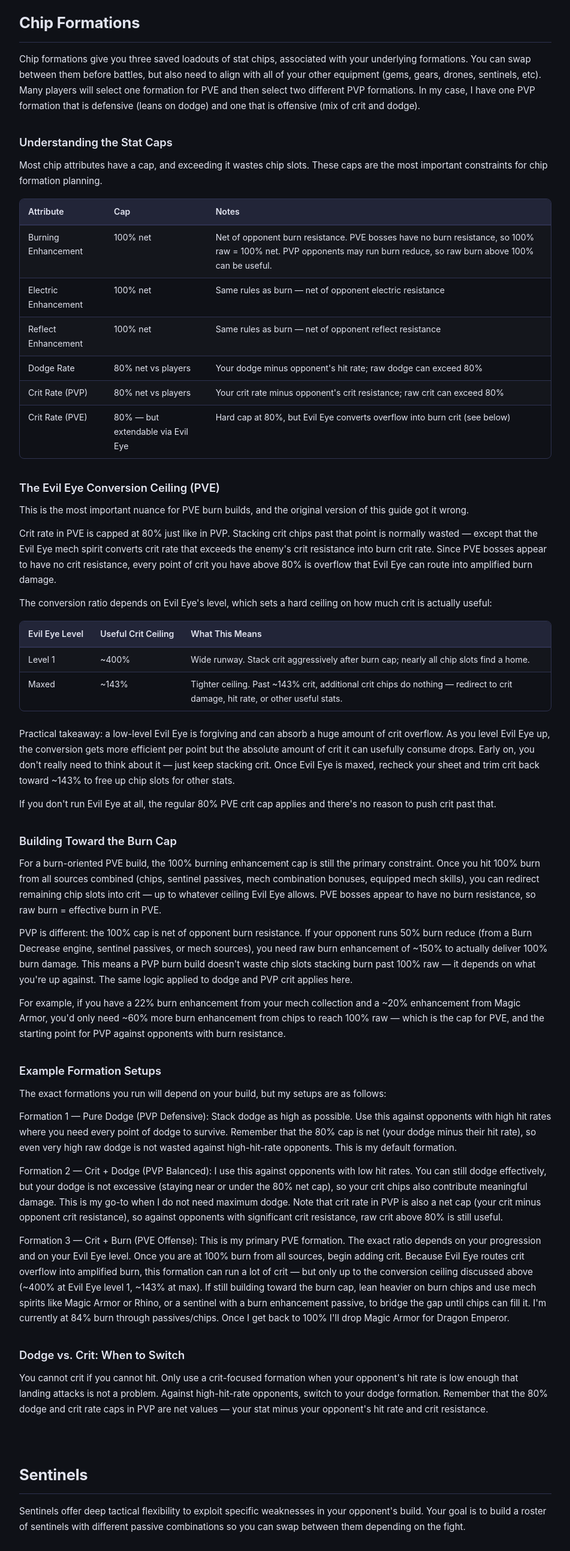
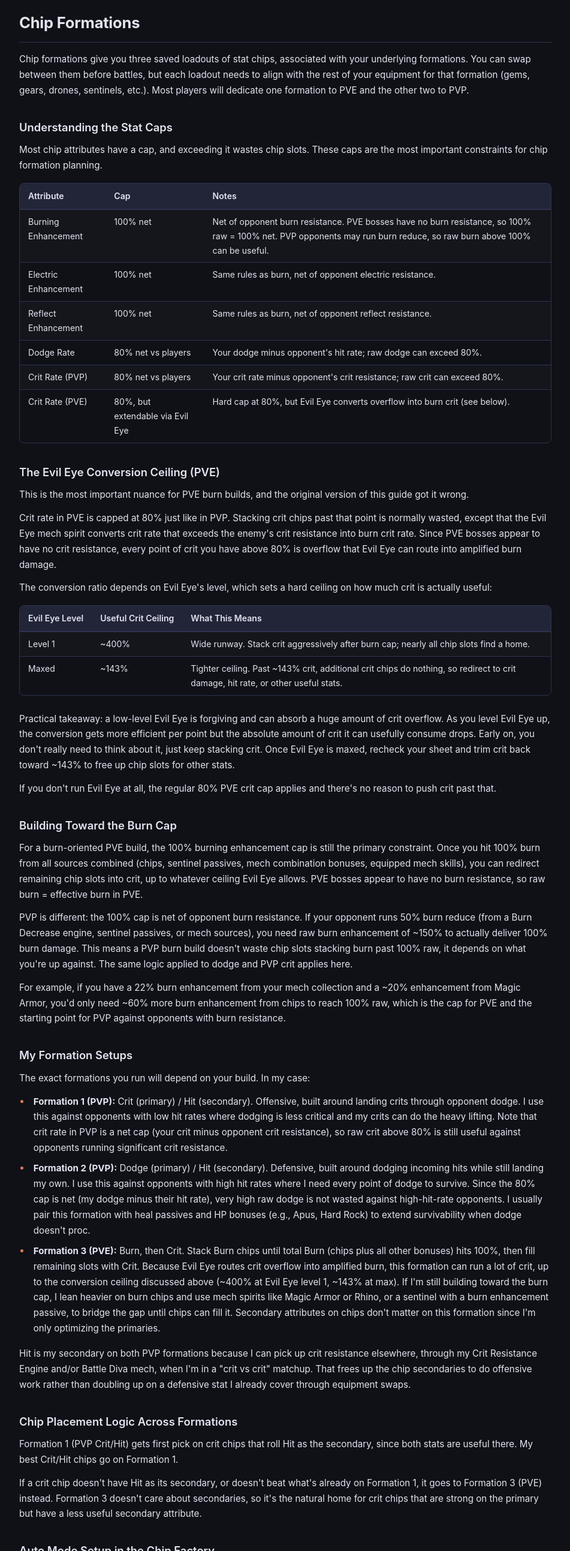
Before and after one commit to jlehrbaum/ashpool-strategy-guide, a plain HTML site: page index.html in a window 1280 px wide. Shown: the part 9410-11996 px from the top of the page at 60% size, without its empty margins (304-1255 px from the left). Drawn offline with Linux system fonts and the light colour scheme.

Commit message:
Update chip formations section with full content from markdown source
Co-Authored-By: Claude Sonnet 4.6 <noreply@anthropic.com>

```diff
--- a/index.html
+++ b/index.html
@@ -512,28 +512,43 @@
 <p>Reasonable burn lineups at different stages of progression:</p>
 <div class="table-wrap"><table><tr><th>Stage</th><th>Lineup</th><th>Notes</th></tr><tr><td>Early (F2P starter)</td><td>1–2 maxed Ninjas + 1 unleveled R or SR</td><td>Ninjas carry the build while you progress your third drone</td></tr><tr><td>Mid (R-tier path)</td><td>2 maxed Ninjas + 1 maxed Lich</td><td>Strong, accessible, F2P-friendly endpoint</td></tr><tr><td>Mid (SR-tier path)</td><td>2 maxed Ninjas + 1 maxed SR (Sagittarius / Lyra / Fornax)</td><td>Most common F2P long-term lineup</td></tr><tr><td>Late (heavy spender)</td><td>Multiple maxed SRs</td><td>Higher ceiling but requires significant investment</td></tr></table></div>
 <h1 id="chip-formations">Chip Formations</h1>
-<p>Chip formations give you three saved loadouts of stat chips, associated with your underlying formations. You can swap between them before battles, but also need to align with all of your other equipment (gems, gears, drones, sentinels, etc). Many players will select one formation for PVE and then select two different PVP formations. In my case, I have one PVP formation that is defensive (leans on dodge) and one that is offensive (mix of crit and dodge).</p>
+<p>Chip formations give you three saved loadouts of stat chips, associated with your underlying formations. You can swap between them before battles, but each loadout needs to align with the rest of your equipment for that formation (gems, gears, drones, sentinels, etc.). Most players will dedicate one formation to PVE and the other two to PVP.</p>
 <h2 id="understanding-the-stat-caps">Understanding the Stat Caps</h2>
 <p>Most chip attributes have a cap, and exceeding it wastes chip slots. These caps are the most important constraints for chip formation planning.</p>
-<div class="table-wrap"><table><tr><th>Attribute</th><th>Cap</th><th>Notes</th></tr><tr><td>Burning Enhancement</td><td>100% net</td><td>Net of opponent burn resistance. PVE bosses have no burn resistance, so 100% raw = 100% net. PVP opponents may run burn reduce, so raw burn above 100% can be useful.</td></tr><tr><td>Electric Enhancement</td><td>100% net</td><td>Same rules as burn — net of opponent electric resistance</td></tr><tr><td>Reflect Enhancement</td><td>100% net</td><td>Same rules as burn — net of opponent reflect resistance</td></tr><tr><td>Dodge Rate</td><td>80% net vs players</td><td>Your dodge minus opponent&#x27;s hit rate; raw dodge can exceed 80%</td></tr><tr><td>Crit Rate (PVP)</td><td>80% net vs players</td><td>Your crit rate minus opponent&#x27;s crit resistance; raw crit can exceed 80%</td></tr><tr><td>Crit Rate (PVE)</td><td>80% — but extendable via Evil Eye</td><td>Hard cap at 80%, but Evil Eye converts overflow into burn crit (see below)</td></tr></table></div>
+<div class="table-wrap"><table><tr><th>Attribute</th><th>Cap</th><th>Notes</th></tr><tr><td>Burning Enhancement</td><td>100% net</td><td>Net of opponent burn resistance. PVE bosses have no burn resistance, so 100% raw = 100% net. PVP opponents may run burn reduce, so raw burn above 100% can be useful.</td></tr><tr><td>Electric Enhancement</td><td>100% net</td><td>Same rules as burn, net of opponent electric resistance.</td></tr><tr><td>Reflect Enhancement</td><td>100% net</td><td>Same rules as burn, net of opponent reflect resistance.</td></tr><tr><td>Dodge Rate</td><td>80% net vs players</td><td>Your dodge minus opponent&#x27;s hit rate; raw dodge can exceed 80%.</td></tr><tr><td>Crit Rate (PVP)</td><td>80% net vs players</td><td>Your crit rate minus opponent&#x27;s crit resistance; raw crit can exceed 80%.</td></tr><tr><td>Crit Rate (PVE)</td><td>80%, but extendable via Evil Eye</td><td>Hard cap at 80%, but Evil Eye converts overflow into burn crit (see below).</td></tr></table></div>
 <h2 id="the-evil-eye-conversion-ceiling-pve">The Evil Eye Conversion Ceiling (PVE)</h2>
 <p>This is the most important nuance for PVE burn builds, and the original version of this guide got it wrong.</p>
-<p>Crit rate in PVE is capped at 80% just like in PVP. Stacking crit chips past that point is normally wasted — except that the Evil Eye mech spirit converts crit rate that exceeds the enemy&#x27;s crit resistance into burn crit rate. Since PVE bosses appear to have no crit resistance, every point of crit you have above 80% is overflow that Evil Eye can route into amplified burn damage.</p>
+<p>Crit rate in PVE is capped at 80% just like in PVP. Stacking crit chips past that point is normally wasted, except that the Evil Eye mech spirit converts crit rate that exceeds the enemy&#x27;s crit resistance into burn crit rate. Since PVE bosses appear to have no crit resistance, every point of crit you have above 80% is overflow that Evil Eye can route into amplified burn damage.</p>
 <p>The conversion ratio depends on Evil Eye&#x27;s level, which sets a hard ceiling on how much crit is actually useful:</p>
-<div class="table-wrap"><table><tr><th>Evil Eye Level</th><th>Useful Crit Ceiling</th><th>What This Means</th></tr><tr><td>Level 1</td><td>~400%</td><td>Wide runway. Stack crit aggressively after burn cap; nearly all chip slots find a home.</td></tr><tr><td>Maxed</td><td>~143%</td><td>Tighter ceiling. Past ~143% crit, additional crit chips do nothing — redirect to crit damage, hit rate, or other useful stats.</td></tr></table></div>
-<p>Practical takeaway: a low-level Evil Eye is forgiving and can absorb a huge amount of crit overflow. As you level Evil Eye up, the conversion gets more efficient per point but the absolute amount of crit it can usefully consume drops. Early on, you don&#x27;t really need to think about it — just keep stacking crit. Once Evil Eye is maxed, recheck your sheet and trim crit back toward ~143% to free up chip slots for other stats.</p>
+<div class="table-wrap"><table><tr><th>Evil Eye Level</th><th>Useful Crit Ceiling</th><th>What This Means</th></tr><tr><td>Level 1</td><td>~400%</td><td>Wide runway. Stack crit aggressively after burn cap; nearly all chip slots find a home.</td></tr><tr><td>Maxed</td><td>~143%</td><td>Tighter ceiling. Past ~143% crit, additional crit chips do nothing, so redirect to crit damage, hit rate, or other useful stats.</td></tr></table></div>
+<p>Practical takeaway: a low-level Evil Eye is forgiving and can absorb a huge amount of crit overflow. As you level Evil Eye up, the conversion gets more efficient per point but the absolute amount of crit it can usefully consume drops. Early on, you don&#x27;t really need to think about it, just keep stacking crit. Once Evil Eye is maxed, recheck your sheet and trim crit back toward ~143% to free up chip slots for other stats.</p>
 <p>If you don&#x27;t run Evil Eye at all, the regular 80% PVE crit cap applies and there&#x27;s no reason to push crit past that.</p>
 <h2 id="building-toward-the-burn-cap">Building Toward the Burn Cap</h2>
-<p>For a burn-oriented PVE build, the 100% burning enhancement cap is still the primary constraint. Once you hit 100% burn from all sources combined (chips, sentinel passives, mech combination bonuses, equipped mech skills), you can redirect remaining chip slots into crit — up to whatever ceiling Evil Eye allows. PVE bosses appear to have no burn resistance, so raw burn = effective burn in PVE.</p>
-<p>PVP is different: the 100% cap is net of opponent burn resistance. If your opponent runs 50% burn reduce (from a Burn Decrease engine, sentinel passives, or mech sources), you need raw burn enhancement of ~150% to actually deliver 100% burn damage. This means a PVP burn build doesn&#x27;t waste chip slots stacking burn past 100% raw — it depends on what you&#x27;re up against. The same logic applied to dodge and PVP crit applies here.</p>
-<p>For example, if you have a 22% burn enhancement from your mech collection and a ~20% enhancement from Magic Armor, you&#x27;d only need ~60% more burn enhancement from chips to reach 100% raw — which is the cap for PVE, and the starting point for PVP against opponents with burn resistance.</p>
-<h2 id="example-formation-setups">Example Formation Setups</h2>
-<p>The exact formations you run will depend on your build, but my setups are as follows:</p>
-<p>Formation 1 — Pure Dodge (PVP Defensive): Stack dodge as high as possible. Use this against opponents with high hit rates where you need every point of dodge to survive. Remember that the 80% cap is net (your dodge minus their hit rate), so even very high raw dodge is not wasted against high-hit-rate opponents. This is my default formation.</p>
-<p>Formation 2 — Crit + Dodge (PVP Balanced): I use this against opponents with low hit rates. You can still dodge effectively, but your dodge is not excessive (staying near or under the 80% net cap), so your crit chips also contribute meaningful damage. This is my go-to when I do not need maximum dodge. Note that crit rate in PVP is also a net cap (your crit minus opponent crit resistance), so against opponents with significant crit resistance, raw crit above 80% is still useful.</p>
-<p>Formation 3 — Crit + Burn (PVE Offense): This is my primary PVE formation. The exact ratio depends on your progression and on your Evil Eye level. Once you are at 100% burn from all sources, begin adding crit. Because Evil Eye routes crit overflow into amplified burn, this formation can run a lot of crit — but only up to the conversion ceiling discussed above (~400% at Evil Eye level 1, ~143% at max). If still building toward the burn cap, lean heavier on burn chips and use mech spirits like Magic Armor or Rhino, or a sentinel with a burn enhancement passive, to bridge the gap until chips can fill it. I&#x27;m currently at 84% burn through passives/chips. Once I get back to 100% I&#x27;ll drop Magic Armor for Dragon Emperor.</p>
+<p>For a burn-oriented PVE build, the 100% burning enhancement cap is still the primary constraint. Once you hit 100% burn from all sources combined (chips, sentinel passives, mech combination bonuses, equipped mech skills), you can redirect remaining chip slots into crit, up to whatever ceiling Evil Eye allows. PVE bosses appear to have no burn resistance, so raw burn = effective burn in PVE.</p>
+<p>PVP is different: the 100% cap is net of opponent burn resistance. If your opponent runs 50% burn reduce (from a Burn Decrease engine, sentinel passives, or mech sources), you need raw burn enhancement of ~150% to actually deliver 100% burn damage. This means a PVP burn build doesn&#x27;t waste chip slots stacking burn past 100% raw, it depends on what you&#x27;re up against. The same logic applied to dodge and PVP crit applies here.</p>
+<p>For example, if you have a 22% burn enhancement from your mech collection and a ~20% enhancement from Magic Armor, you&#x27;d only need ~60% more burn enhancement from chips to reach 100% raw, which is the cap for PVE and the starting point for PVP against opponents with burn resistance.</p>
+<h2 id="my-formation-setups">My Formation Setups</h2>
+<p>The exact formations you run will depend on your build. In my case:</p>
+<ul>
+<li><strong>Formation 1 (PVP):</strong> Crit (primary) / Hit (secondary). Offensive, built around landing crits through opponent dodge. I use this against opponents with low hit rates where dodging is less critical and my crits can do the heavy lifting. Note that crit rate in PVP is a net cap (your crit minus opponent crit resistance), so raw crit above 80% is still useful against opponents running significant crit resistance.</li>
+<li><strong>Formation 2 (PVP):</strong> Dodge (primary) / Hit (secondary). Defensive, built around dodging incoming hits while still landing my own. I use this against opponents with high hit rates where I need every point of dodge to survive. Since the 80% cap is net (my dodge minus their hit rate), very high raw dodge is not wasted against high-hit-rate opponents. I usually pair this formation with heal passives and HP bonuses (e.g., Apus, Hard Rock) to extend survivability when dodge doesn&#x27;t proc.</li>
+<li><strong>Formation 3 (PVE):</strong> Burn, then Crit. Stack Burn chips until total Burn (chips plus all other bonuses) hits 100%, then fill remaining slots with Crit. Because Evil Eye routes crit overflow into amplified burn, this formation can run a lot of crit, up to the conversion ceiling discussed above (~400% at Evil Eye level 1, ~143% at max). If I&#x27;m still building toward the burn cap, I lean heavier on burn chips and use mech spirits like Magic Armor or Rhino, or a sentinel with a burn enhancement passive, to bridge the gap until chips can fill it. Secondary attributes on chips don&#x27;t matter on this formation since I&#x27;m only optimizing the primaries.</li>
+</ul>
+<p>Hit is my secondary on both PVP formations because I can pick up crit resistance elsewhere, through my Crit Resistance Engine and/or Battle Diva mech, when I&#x27;m in a &quot;crit vs crit&quot; matchup. That frees up the chip secondaries to do offensive work rather than doubling up on a defensive stat I already cover through equipment swaps.</p>
+<h2 id="chip-placement-logic-across-formations">Chip Placement Logic Across Formations</h2>
+<p>Formation 1 (PVP Crit/Hit) gets first pick on crit chips that roll Hit as the secondary, since both stats are useful there. My best Crit/Hit chips go on Formation 1.</p>
+<p>If a crit chip doesn&#x27;t have Hit as its secondary, or doesn&#x27;t beat what&#x27;s already on Formation 1, it goes to Formation 3 (PVE) instead. Formation 3 doesn&#x27;t care about secondaries, so it&#x27;s the natural home for crit chips that are strong on the primary but have a less useful secondary attribute.</p>
+<h2 id="auto-mode-setup-in-the-chip-factory">Auto Mode Setup in the Chip Factory</h2>
+<p>The Chip Factory&#x27;s Auto Mode lets you run continuous chip manufacturing with conditions that pause production when something useful comes out. I configure it separately for each of my three formations.</p>
+<p>The key setting is &quot;Stop when chip rating increases,&quot; which halts the factory whenever it produces a chip that would be an upgrade over what&#x27;s currently equipped on the active formation. Paired with that, I set the Attribute filters to match what I actually want for each formation:</p>
+<ul>
+<li><strong>Formation 1:</strong> Crit Rate as the primary attribute, Hit Rate as the secondary</li>
+<li><strong>Formation 2:</strong> Dodge Rate as the primary attribute, Hit Rate as the secondary</li>
+<li><strong>Formation 3:</strong> Burning Enhancement and Crit Rate, both set as primary attributes</li>
+</ul>
+<p>Formation 3 is the only formation where I&#x27;m intentionally running two different chip types on the same loadout, which is why both Burn and Crit are configured as primaries in the auto filter. The factory will stop and let me evaluate whenever it produces an upgrade in either category. This works because I&#x27;m chasing the 100% Burn threshold first and then loading up on Crit, so both attributes are actively useful at all times rather than one being a &quot;bonus&quot; stat.</p>
 <h2 id="dodge-vs-crit-when-to-switch">Dodge vs. Crit: When to Switch</h2>
-<p>You cannot crit if you cannot hit. Only use a crit-focused formation when your opponent&#x27;s hit rate is low enough that landing attacks is not a problem. Against high-hit-rate opponents, switch to your dodge formation. Remember that the 80% dodge and crit rate caps in PVP are net values — your stat minus your opponent&#x27;s hit rate and crit resistance.</p>
+<p>You cannot crit if you cannot hit. Only use a crit-focused formation when your opponent&#x27;s hit rate is low enough that landing attacks is not a problem. Against high-hit-rate opponents, switch to your dodge formation. Remember that the 80% dodge and crit rate caps in PVP are net values, your stat minus your opponent&#x27;s hit rate and crit resistance.</p>
 <h1 id="sentinels">Sentinels</h1>
 <p>Sentinels offer deep tactical flexibility to exploit specific weaknesses in your opponent&#x27;s build. Your goal is to build a roster of sentinels with different passive combinations so you can swap between them depending on the fight.</p>
 <h2 id="core-mechanics">Core Mechanics</h2>
```
